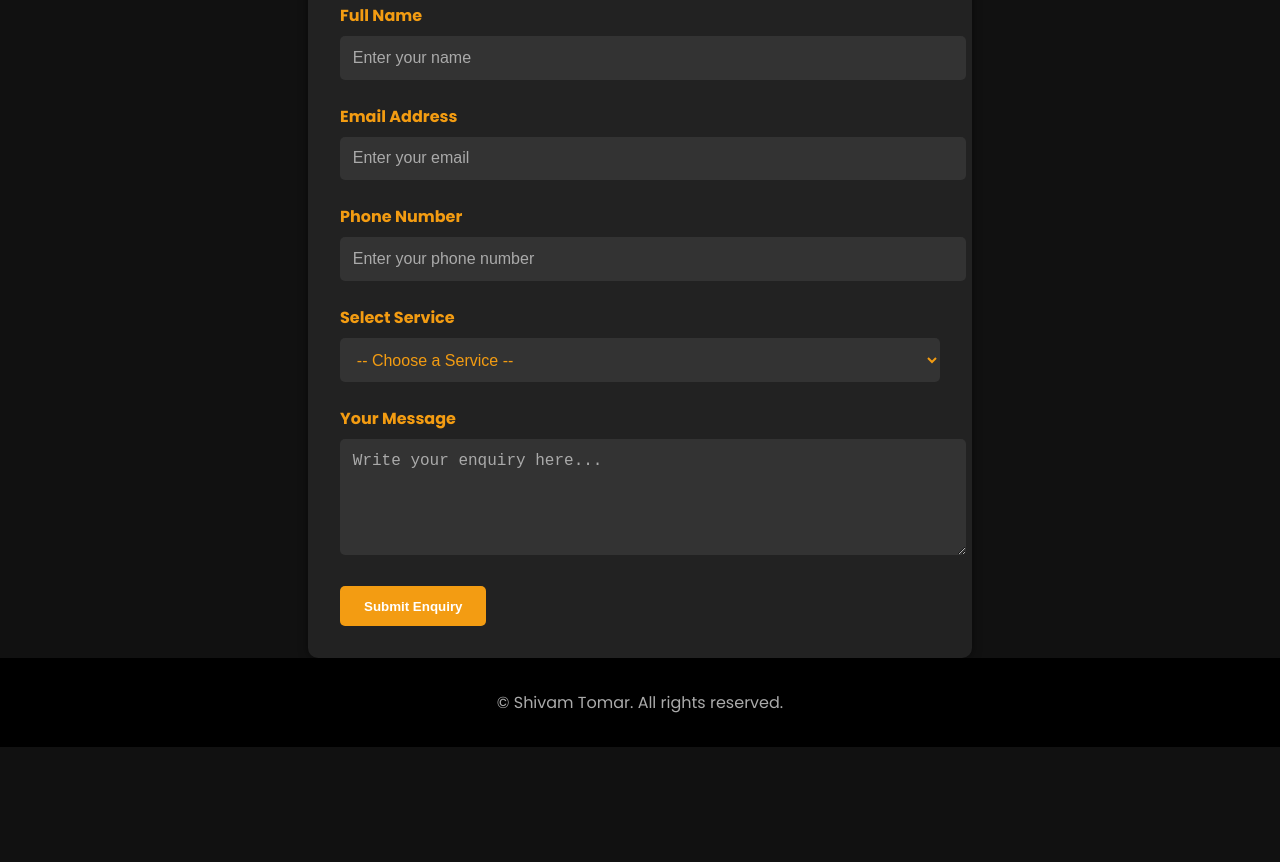
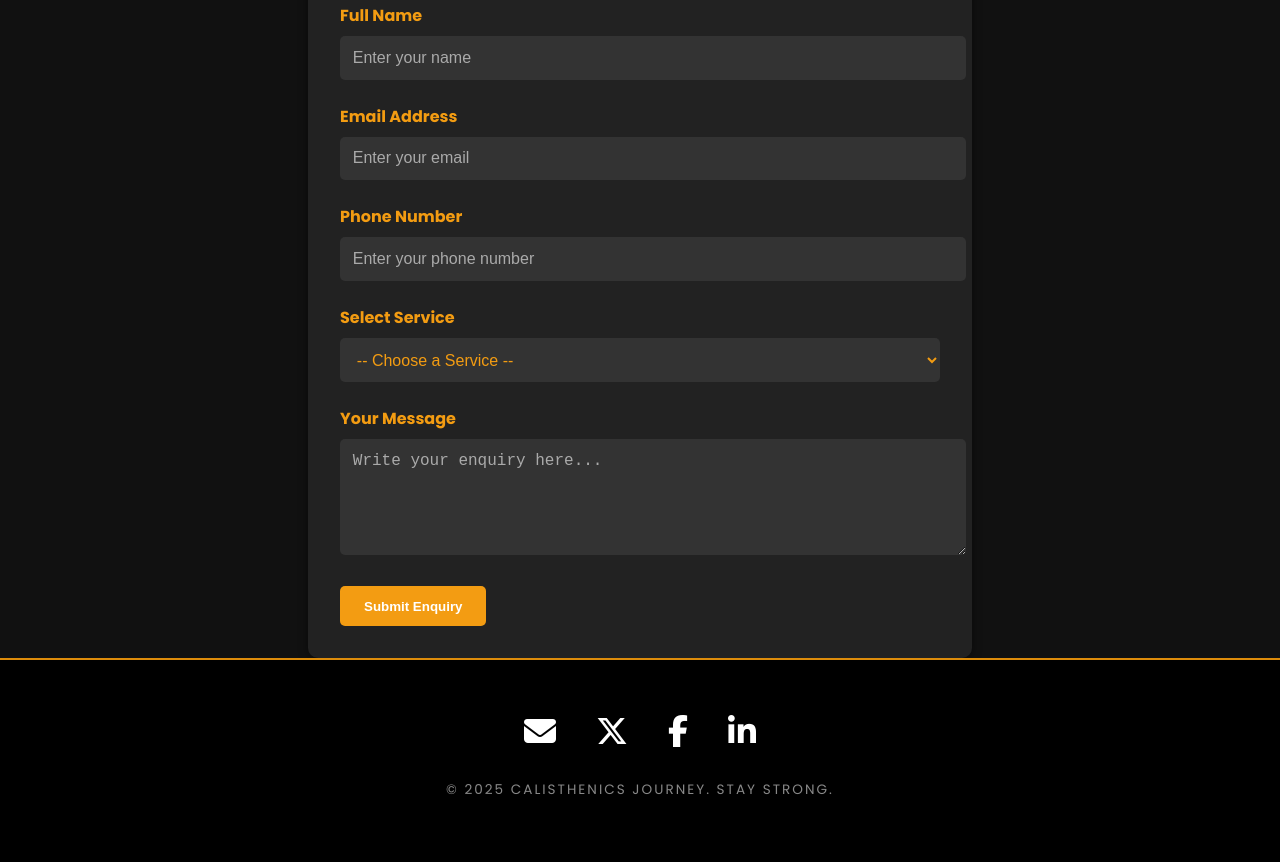
Before and after one commit to supermannnn6/calisthenics, a plain HTML site: page index.html in a window 1280 px wide. Shown: the part 1943-2805 px from the top of the page. Before the commit the page ends 2690 px from the top, so only its background shows below. Drawn offline with nearby package versions, Linux system fonts and the light colour scheme.

Commit message:
footer update

```diff
--- a/index.html
+++ b/index.html
@@ -438,6 +438,55 @@
       padding: 1.5rem;
     }
   }
+  footer {
+  background: #000;
+  padding: 3rem 1rem;
+  text-align: center;
+  border-top: 2px solid #dd8c0b;
+}
+
+.footer-container {
+  max-width: 1200px;
+  margin: 0 auto;
+}
+
+.footer-socials {
+  display: flex;
+  justify-content: center;
+  gap: 2.5rem;
+  margin-bottom: 1.5rem;
+}
+
+.footer-socials a {
+  color: #fff;
+  font-size: 2rem;
+  transition: all 0.3s cubic-bezier(0.175, 0.885, 0.32, 1.275);
+  display: inline-block;
+}
+
+
+.footer-socials a:hover {
+  color: #dd8c0b;
+  transform: translateY(-8px) scale(1.1);
+}
+
+footer p {
+  color: #888;
+  font-size: 0.85rem;
+  text-transform: uppercase;
+  letter-spacing: 2px;
+}
+
+
+@media (max-width: 480px) {
+  .footer-socials {
+    gap: 1.5rem;
+  }
+  .footer-socials a {
+    font-size: 1.8rem;
+  }
+}
+
 
   </style>
 </head>
@@ -634,9 +683,30 @@
   </form>
 </section>
 
-  <footer>
-    &copy; Shivam Tomar. All rights reserved.
-  </footer>
+<footer>
+  <div class="footer-container">
+    <div class="footer-socials">
+
+      <a href="mailto:supermannnn6@gmail.com" title="Email Us">
+        <i class="fas fa-envelope"></i>
+      </a>
+
+      <a href="https://x.com/SuperMa32593743" target="_blank" rel="noopener noreferrer" title="Follow on X">
+        <i class="fab fa-x-twitter"></i>
+      </a>
+
+      <a href="https://www.facebook.com/" target="_blank" rel="noopener noreferrer" title="Facebook">
+        <i class="fab fa-facebook-f"></i>
+      </a>
+
+      <a href="https://www.linkedin.com/" target="_blank" title="LinkedIn">
+        <i class="fab fa-linkedin-in"></i>
+      </a>
+    </div>
+    <p>&copy; 2025 Calisthenics Journey. Stay Strong.</p>
+  </div>
+</footer>
+
 
 
 <script src="https://cdn.jsdelivr.net/npm/@emailjs/browser@4/dist/email.min.js"></script>
@@ -681,10 +751,9 @@
     track.appendChild(firstClone);
     track.insertBefore(lastClone, cards[0]);
 
-    // Recalculate cards to include clones
+
     cards = document.querySelectorAll('.workout-card');
 
-    // Initial positioning to hide the lastClone
     track.style.transform = `translateX(${-cardScrollDistance * index}px)`;
 
     function updateCarousel() {
```
